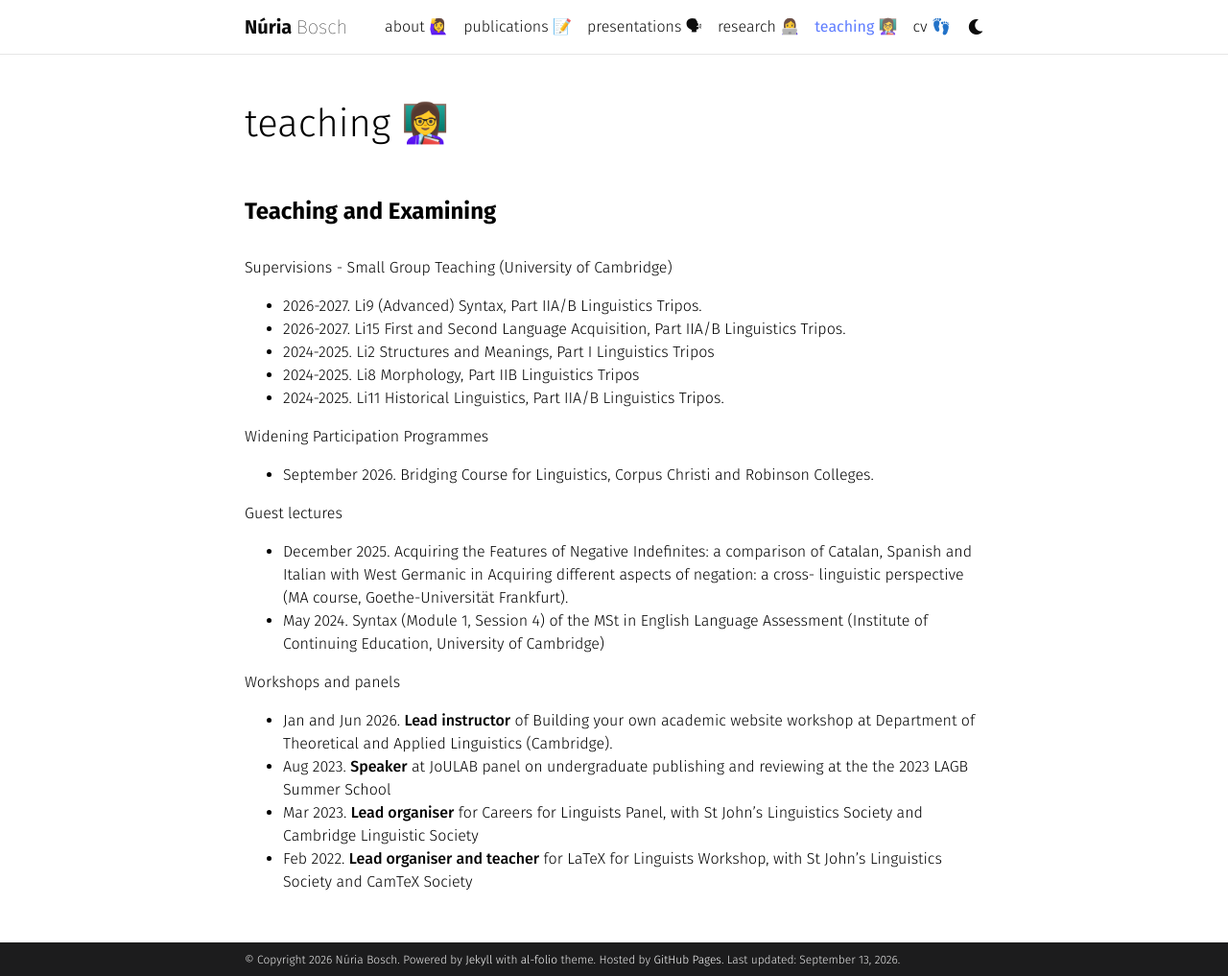
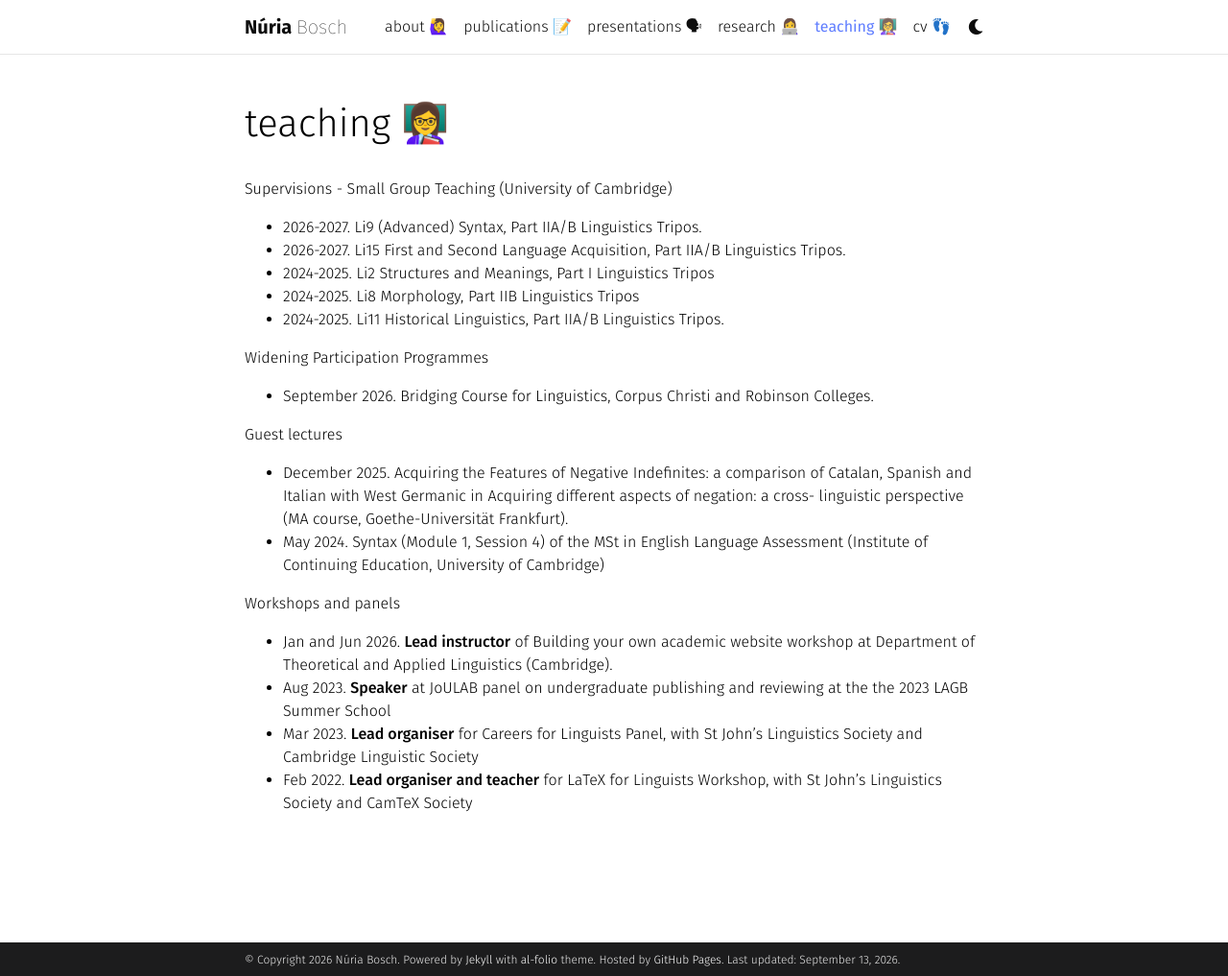
Before and after one commit to nuria-bosch/nuria-bosch.github.io, a Jekyll site: the page built from _pages/teaching_and_service.md, in a window 1280 px wide and 1017 px high. Shown: the whole window at 96% size. Built offline with Jekyll 4.4.1, drawn with Linux system fonts in a browser that asks for light colours; some web fonts are replaced; comment, search, counter and statistics services are not loaded; a style sheet for code colours, icons or effects is not loaded.

Commit message:
Update teaching_and_service.md

```diff
--- a/_pages/teaching_and_service.md
+++ b/_pages/teaching_and_service.md
@@ -6,8 +6,6 @@ description:
 nav: true
 nav_order: 5
 ---
-
-<h4 style="margin-top: 3.3rem; margin-bottom: 2rem; font-weight: bold;">Teaching and Examining</h4>
 
 _Supervisions - Small Group Teaching (University of Cambridge)_
 
```
